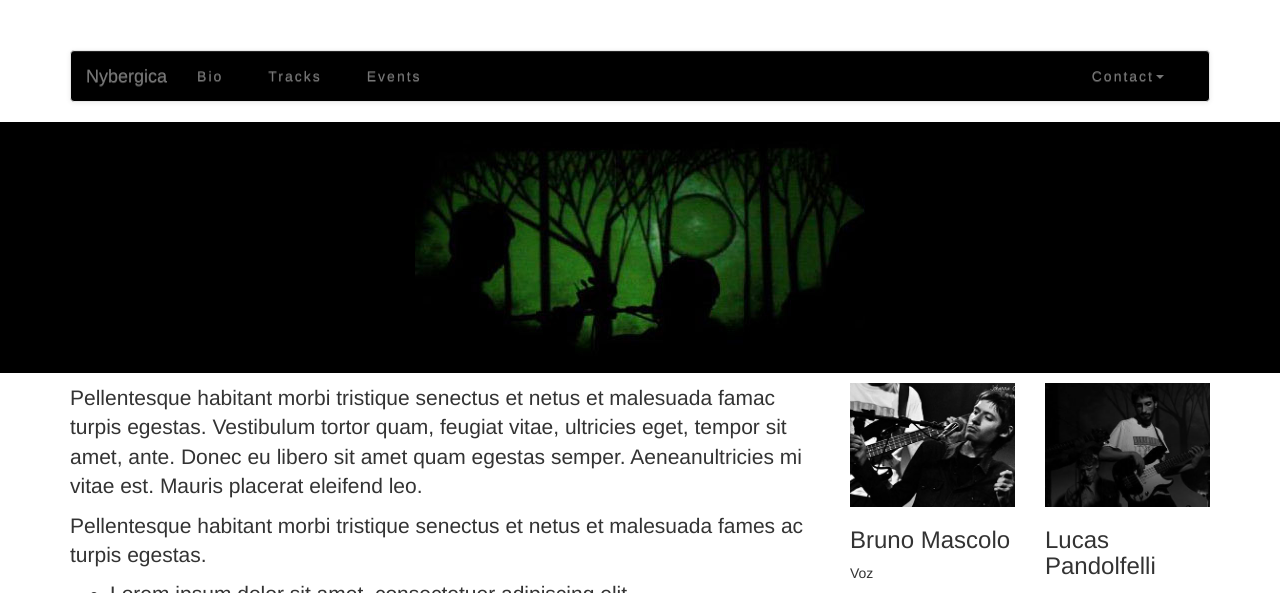
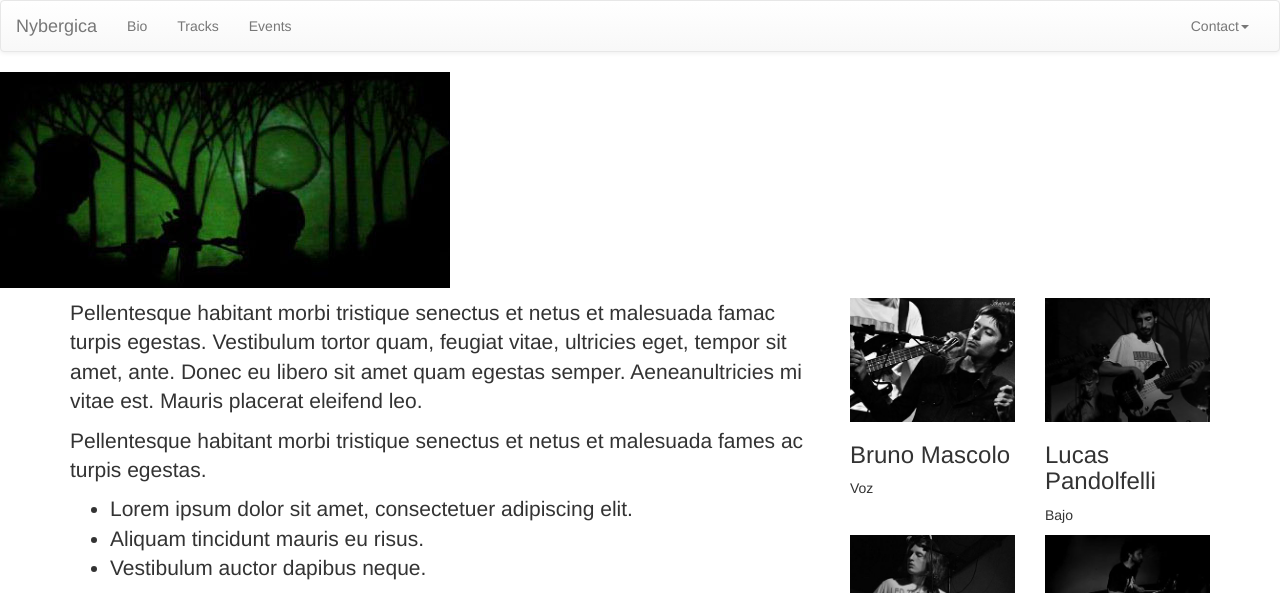
Before and after one commit to ryan258/nybergica, a Jekyll site: the page built from index.html, in a window 1280 px wide. Shown: the top 593 px of the page. Built offline with Jekyll 4.4.1, drawn with Linux system fonts in a browser that asks for light colours; nearby versions of some CDN libraries; grey boxes are pictures that could not be loaded.

Commit message:
remove width limit from nav

```diff
--- a/_includes/header.html
+++ b/_includes/header.html
@@ -1,9 +1,5 @@
 <header class="site-header">
-
-  <div class="container">
 
     {% include nav.html %}
 
-  </div>
-
 </header>
--- a/css/styles.css
+++ /dev/null
@@ -1,51 +0,0 @@
-.clearfix {
-	clear: both;
-}
-
-body {
-	padding-top: 50px;
-}
-
-img {
-	max-width: 100%;
-}
-
-.front.cover {
-	background: #000;
-}
-
-.front.cover img.img-responsive {
-	display: inline;
-	padding: 1.25em 0;
-}
-
-.glyphicon {
-	font-size: 4em;
-}
-
- nav.navbar {
-   background: #000
- }
-
-nav ul li {
-	display: inline-block;
-	line-height: 50px;
-	margin-right: 15px;
-	font-size: 1em;
-	letter-spacing: 2px;
-}
-
-.container-first {
-	margin-top: 60px;
-}
-
-section.intro {}
-
-.intro .logo-v {
-	font-size: 40px;
-	color: #fff;
-}
-
-section {
-	padding: .5em 0;
-}
```
